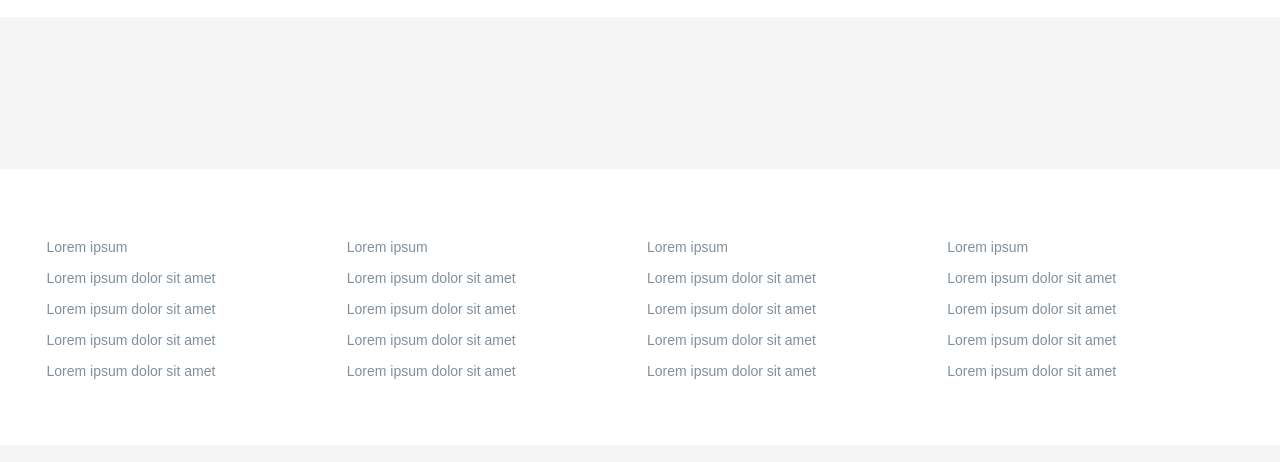
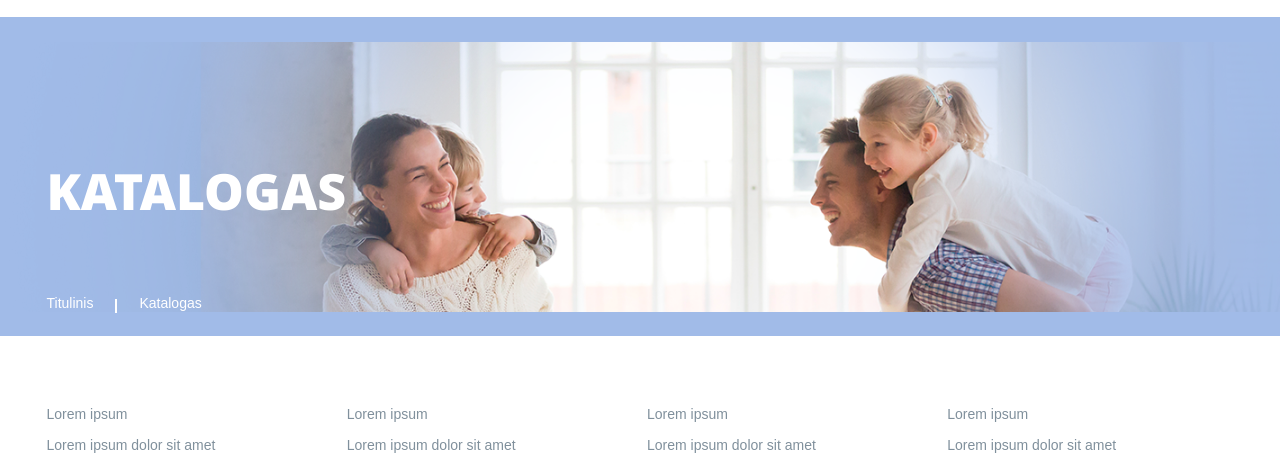
Before and after one commit to LioraProgram7/Lanreta, a website: page app/index.html in a window 1280 px wide. Shown: the part 176-638 px from the top of the page. Drawn offline with nearby package versions, Linux system fonts and the light colour scheme; files that its build step writes are made by us from their sources; files whose address does not match are found by name.

Commit message:
added section  top

```diff
--- a/app/index.html
+++ b/app/index.html
@@ -87,11 +87,26 @@
   </header>
 
 
+  <main class="main">
+    <section class="top" style="background-image: url('images/top-bd.png');">
+      <div class="top__container">
+        <h1 class="top__title">katalogas</h1>
+        <div class="breadcrumbs">
+          <ul class="breadcrumbs__list">
+            <li class="breadcrumbs__item">
+              <a class="breadcrumbs__link" href="#">Titulinis</a>
+            </li>
 
-  <main class="main">
+            <li class="breadcrumbs__item">
+              <span class="breadcrumbs__link">Katalogas</span>
+            </li>
+          </ul>
+        </div>
+
+      </div>
+    </section>
 
   </main>
-
 
 
   <footer class="footer">
--- a/app/scss/style.scss
+++ b/app/scss/style.scss
@@ -4,3 +4,4 @@
 @import 'global';
 @import 'header';
 @import 'footer';
+@import 'top';
--- /dev/null
+++ b/app/scss/top.scss
@@ -0,0 +1,53 @@
+.top {
+  background-repeat: no-repeat;
+  background-size: contain;
+  background-position: right center;
+  background-color: rgb(161, 187, 232);
+  padding: 140px 0 25px;
+
+  &__title {
+    @extend %opensans-800;
+    font-size: 50px;
+    text-transform: uppercase;
+    color: $white;
+    margin-bottom: 70px;
+  }
+}
+
+.breadcrumbs {
+  display: inline-flex;
+  justify-content: start;
+  flex-wrap: wrap;
+
+  &__list {
+    display: flex;
+  }
+
+  &__item {
+    position: relative;
+
+    &:not(:last-child) {
+      padding-right: 46px;
+    }
+
+    &::before {
+      content: '';
+      position: absolute;
+      width: 2px;
+      height: 14px;
+      top: 4px;
+      right: 22px;
+      background-color: $white;
+    }
+
+    &:last-child::before {
+      display: none;
+    }
+  }
+
+  &__link {
+    @extend %opensans-400;
+    font-size: 14px;
+    color: $white;
+  }
+}
```
Also changed, not shown: app/images/top-bd.png (added).
